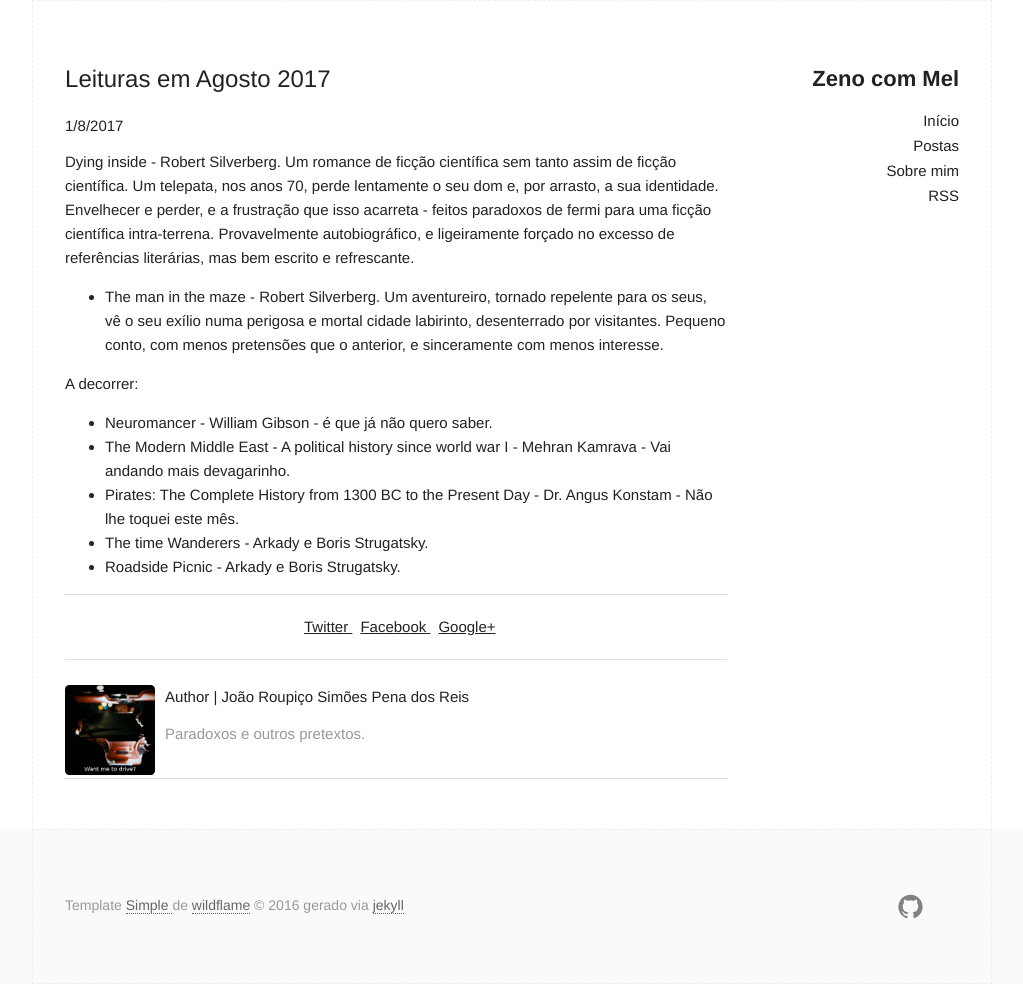
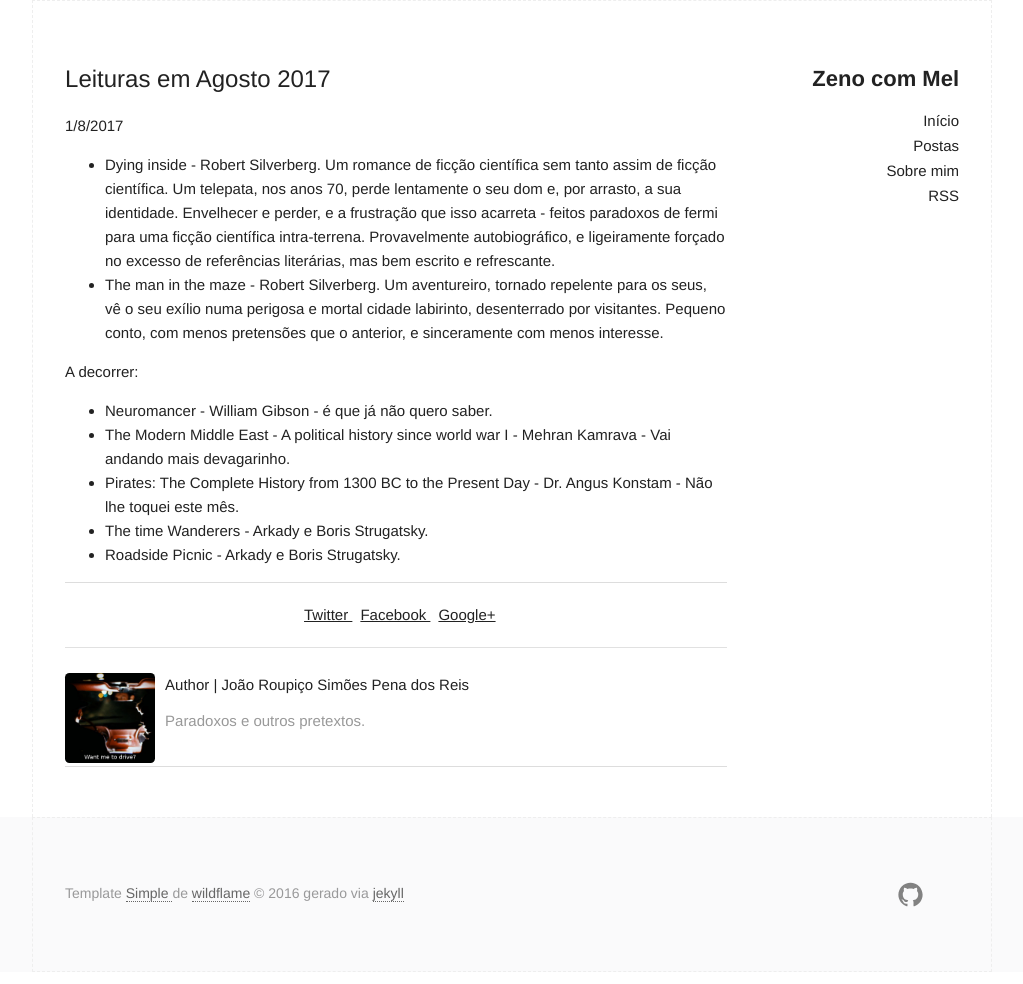
Before and after one commit to jspreis/jspreis, a Jekyll site: the page built from _posts/2017-08-01-Leituras-Agosto.md, in a window 1280 px wide. Shown: the whole page, without its empty margins (128-1151 px from the left). Built offline with Jekyll 4.4.1, drawn with Linux system fonts in a browser that asks for light colours.

```diff
--- a/_posts/2017-08-01-Leituras-Agosto.md
+++ b/_posts/2017-08-01-Leituras-Agosto.md
@@ -5,7 +5,7 @@ date:       2017-08-01 21:30 +0800
 categories: Livros
 ---
 
-Dying inside - Robert Silverberg. Um romance de ficção científica sem tanto assim de ficção científica. Um telepata, nos anos 70, perde lentamente o seu dom e, por arrasto, a sua identidade.  Envelhecer e perder, e a frustração que isso acarreta - feitos paradoxos de fermi para uma ficção científica intra-terrena. Provavelmente autobiográfico, e ligeiramente forçado no excesso de referências literárias, mas bem escrito e refrescante.
+- Dying inside - Robert Silverberg. Um romance de ficção científica sem tanto assim de ficção científica. Um telepata, nos anos 70, perde lentamente o seu dom e, por arrasto, a sua identidade.  Envelhecer e perder, e a frustração que isso acarreta - feitos paradoxos de fermi para uma ficção científica intra-terrena. Provavelmente autobiográfico, e ligeiramente forçado no excesso de referências literárias, mas bem escrito e refrescante.
 - The man in the maze - Robert Silverberg. Um aventureiro, tornado repelente para os seus, vê o seu exílio numa perigosa e mortal cidade labirinto, desenterrado por visitantes. Pequeno conto, com menos pretensões que o anterior, e sinceramente com menos interesse.
 
 
```
